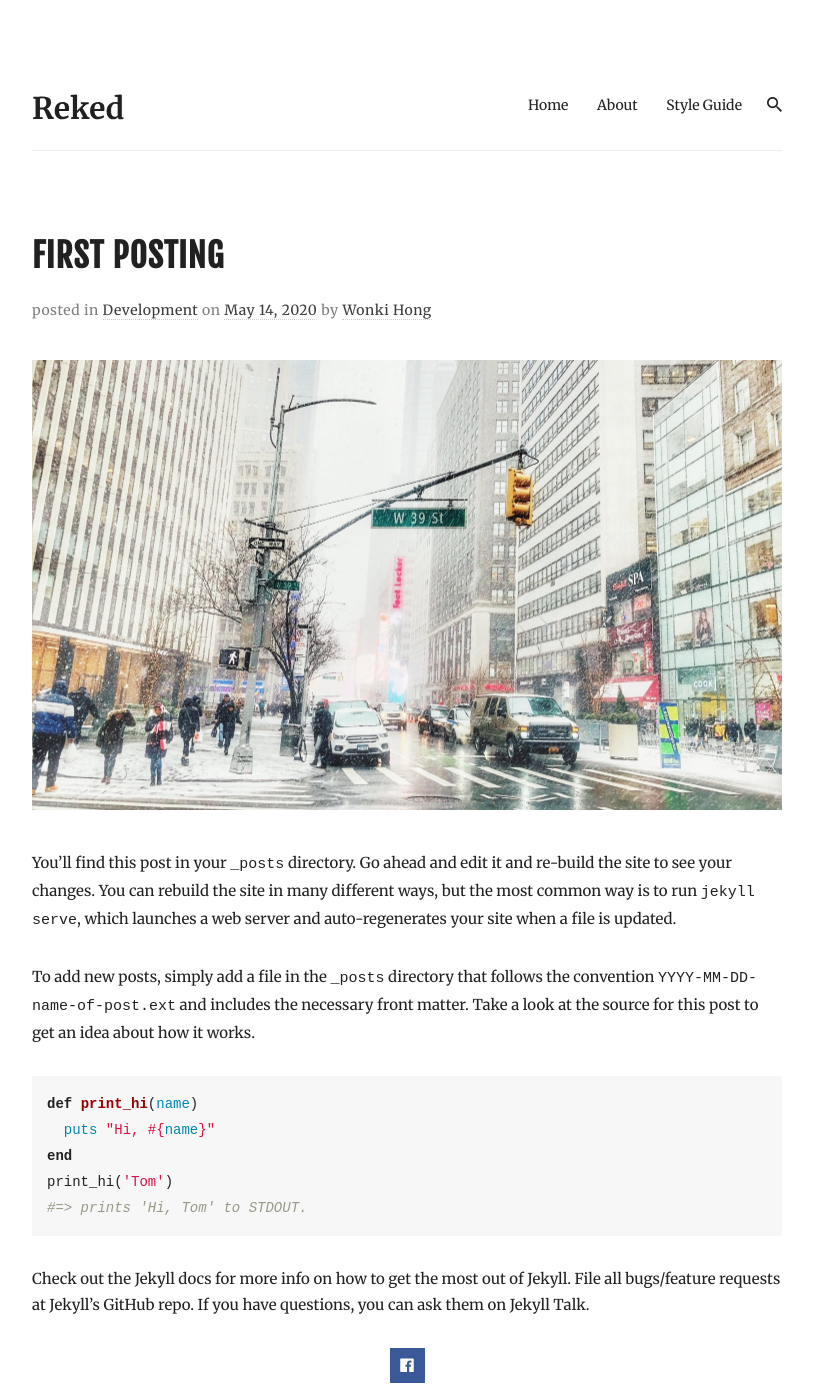
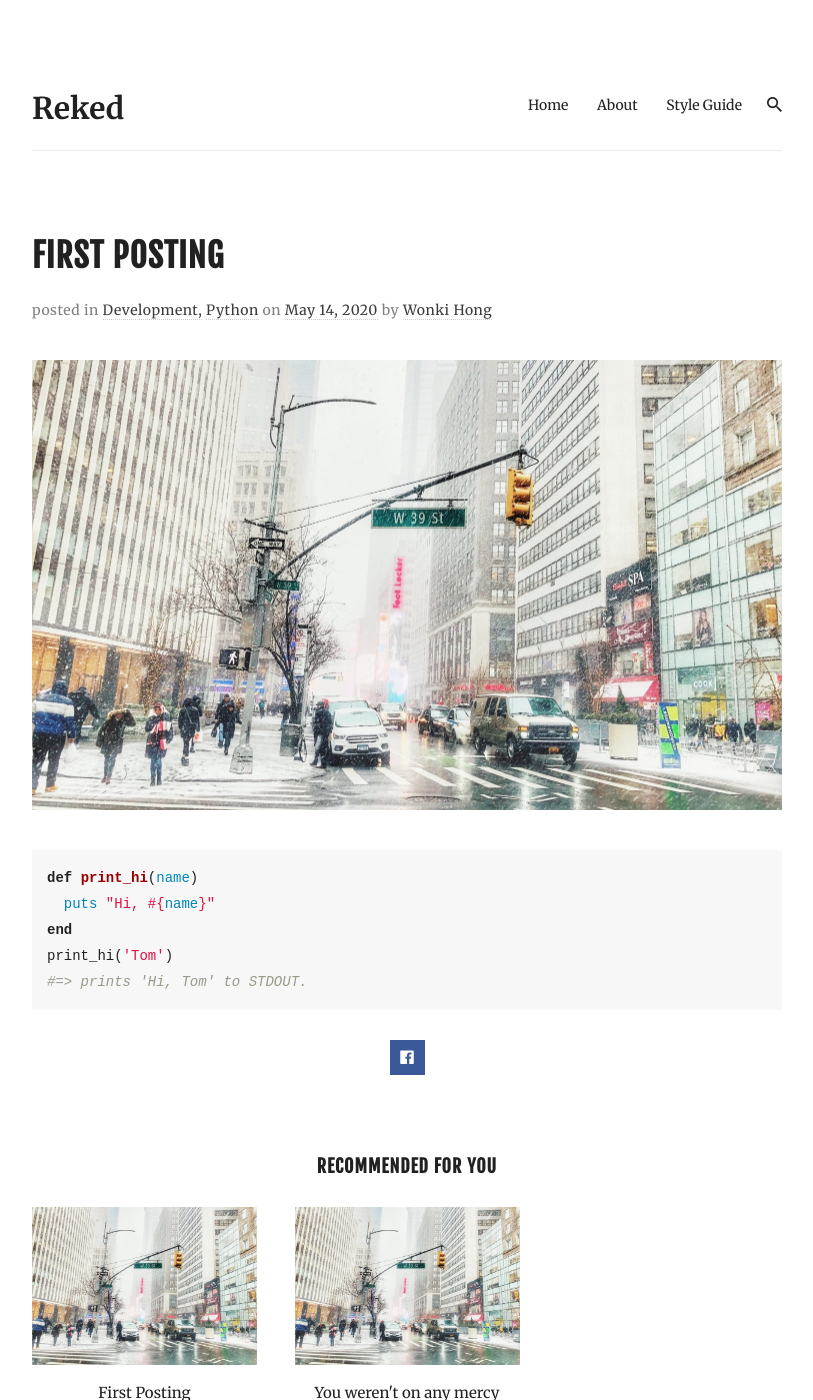
Before and after one commit to captwk5/captwk5.github.io, a Jekyll site: the page built from _posts/2020-05-14-first-posting.md, in a window 1280 px wide and 1400 px high. Shown: the whole window, without its empty margins (233-1046 px from the left). Built offline with Jekyll 4.4.1, drawn with Linux system fonts in a browser that asks for light colours; nearby versions of some CDN libraries; comment, search, counter and statistics services are not loaded.

Commit message:
introduce

```diff
--- a/_includes/search.html
+++ b/_includes/search.html
@@ -10,7 +10,7 @@
             </div>
             <label for="js-search-input" class="screen-reader-text">Search for Blog</label>
             <input type="text" id="js-search-input" class="search__text" autocomplete="off"
-              placeholder="Type to search...">
+              placeholder="Type to search..." autofocus/>
           </div>
           <ul id="js-results-container" class="search-results-list"></ul>
         </div>
--- a/_posts/2020-05-14-first-posting.md
+++ b/_posts/2020-05-14-first-posting.md
@@ -3,12 +3,8 @@ layout: post
 title:  First Posting
 date:   2020-05-14
 image:  images/02.jpg
-tags:   [Development]
+tags:   [Development, Python]
 ---
-You’ll find this post in your `_posts` directory. Go ahead and edit it and re-build the site to see your changes. You can rebuild the site in many different ways, but the most common way is to run `jekyll serve`, which launches a web server and auto-regenerates your site when a file is updated.
-
-To add new posts, simply add a file in the `_posts` directory that follows the convention `YYYY-MM-DD-name-of-post.ext` and includes the necessary front matter. Take a look at the source for this post to get an idea about how it works.
-
 {% highlight ruby %}
 def print_hi(name)
   puts "Hi, #{name}"
@@ -16,9 +12,3 @@ end
 print_hi('Tom')
 #=> prints 'Hi, Tom' to STDOUT.
 {% endhighlight %}
-
-Check out the [Jekyll docs][jekyll-docs] for more info on how to get the most out of Jekyll. File all bugs/feature requests at [Jekyll’s GitHub repo][jekyll-gh]. If you have questions, you can ask them on [Jekyll Talk][jekyll-talk].
-
-[jekyll-docs]: https://jekyllrb.com/docs/home
-[jekyll-gh]:   https://github.com/jekyll/jekyll
-[jekyll-talk]: https://talk.jekyllrb.com/
--- a/js/common.js
+++ b/js/common.js
@@ -7,7 +7,7 @@ $(document).ready(function() {
     menuList = $(".main-nav__box"),
     searchOpenIcon = $(".nav__icon-search"),
     searchCloseIcon = $(".search__close"),
-    searchBox = $(".search").focus();
+    searchBox = $(".search");
 
   /* =======================
   // Menu and Search
```
Also changed, not shown: _pages/about.md (+32 -3 lines), _posts/2018-11-13-you-werent-on-any-mercy-mission-this-time.md (+6 -0 lines), 1 other file.
